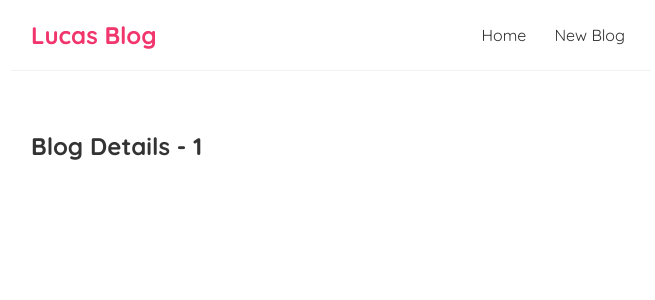
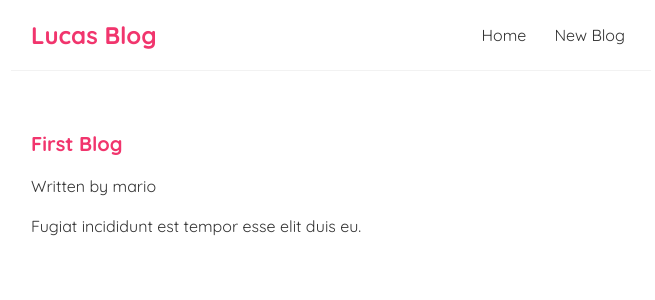
Before and after one commit to LucasLeow/ModernReactBlog, a React (Create React App) app in the folder lucas-blog/: page /blogs/1 in a window 1280 px wide. Shown: the top 300 px of the page, without its empty margins (309-964 px from the left). Built offline with nearby package versions, Linux system fonts and the light colour scheme; data requests are answered from the project's data file.

Commit message:
Added routing to individual blogs

```diff
--- a/lucas-blog/src/BlogDetails.js
+++ b/lucas-blog/src/BlogDetails.js
@@ -1,11 +1,21 @@
 import { useParams } from "react-router-dom";
+import useFetch from "./useFetch";
 
 const BlogDetails = () => {
     const { id } = useParams();
+    const { data, pending, error } = useFetch(`http://localhost:8000/blogs/${id}`);
 
     return (
         <div className="blog-details">
-            <h2> Blog Details - { id } </h2>
+            { pending && <h4> Loading.. </h4> }
+            { error && <h4> {error} </h4> }
+            { data && (
+                <article>
+                    <h2> { data.title } </h2>
+                    <p> Written by { data.author }</p>
+                    <p> { data.body }</p>
+                </article>
+            )}
         </div>
      );
 }
--- a/lucas-blog/src/index.css
+++ b/lucas-blog/src/index.css
@@ -65,3 +65,22 @@
 .blog-preview a {
   text-decoration: none;
 }
+
+.blog-details h2 {
+  font-size: 20px;
+  color:#f1356d;
+  margin-bottom: 10px;
+}
+
+.blog-details p {
+  margin: 20px 0;
+}
+
+.blog-details button {
+  background:#f1356d;
+  color: #fff;
+  border: 0;
+  padding: 8px;
+  border-radius: 8px;
+  cursor: pointer;
+}
--- a/lucas-blog/src/useFetch.js
+++ b/lucas-blog/src/useFetch.js
@@ -3,8 +3,8 @@ import { useState, useEffect } from "react";
 const useFetch = (url) => {
 
     const [ data, setData ] = useState(null);
-    const [pending, setPending] = useState(true);
-    const [error, setError] = useState(null);
+    const [ pending, setPending ] = useState(true);
+    const [ error, setError ] = useState(null);
 
     useEffect(() => {
 
@@ -20,6 +20,7 @@ const useFetch = (url) => {
                 return res.json()
             })
             .then((data)=>{
+                console.log(data);
                 setData(data);
                 setPending(false);
                 setError(null);
```
Also changed, not shown: lucas-blog/src/Home.js (+4 -4 lines), lucas-blog/src/BlogList.js (line endings or trailing spaces), 1 other file (tests, documents, lock files or other folders).
